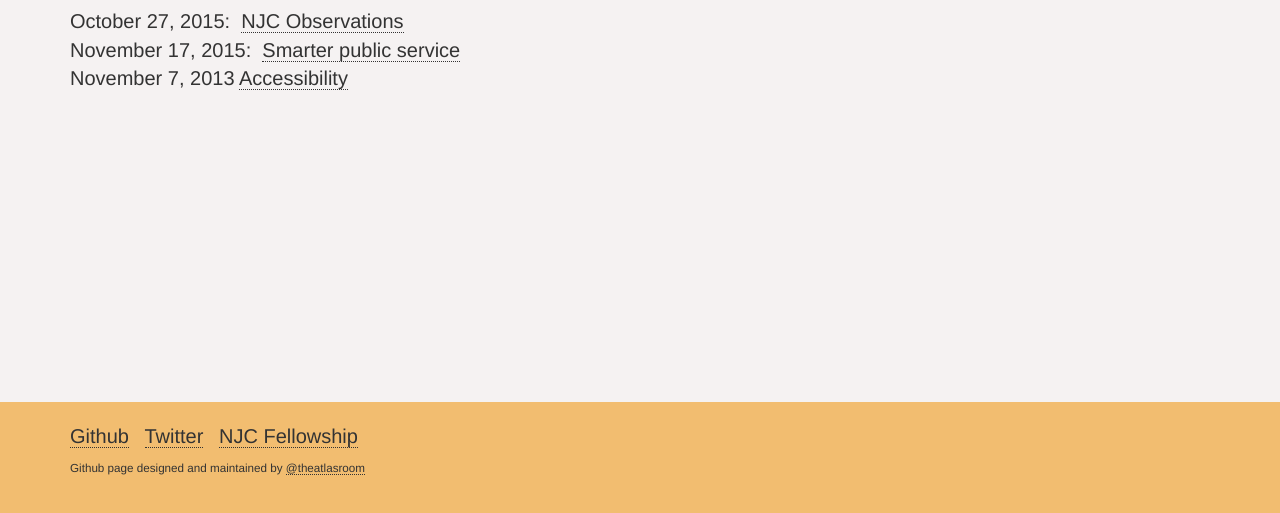
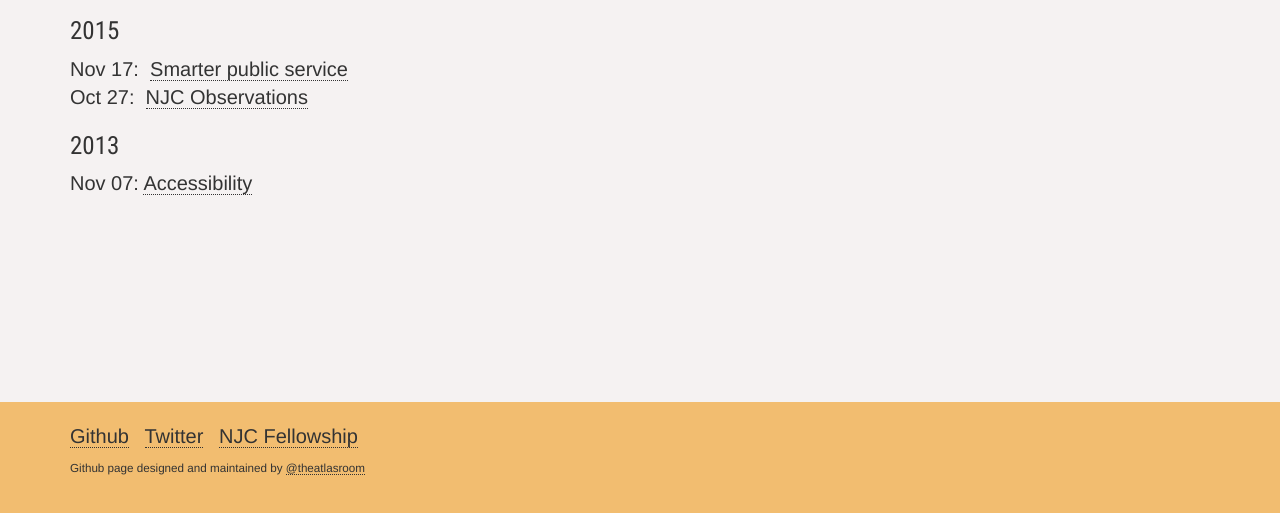
Before and after one commit to theatlasroom/presentations, a website: page index.html in a window 1280 px wide. Shown: the part 253-766 px from the top of the page. Drawn offline with nearby package versions, Linux system fonts and the light colour scheme.

Commit message:
updated the list to group by year

```diff
--- a/index.html
+++ b/index.html
@@ -20,17 +20,21 @@
     <main>
       <div class="container">
         <h2>Presentations</h2>
+        <h3>2015</h3>
         <ul>
           <li>
-            <span class="date">October 27, 2015:</span>&nbsp;
-            <a href="20151027-observations.html">NJC Observations</a>
-          </li>
-          <li>
-            <span class="date">November 17, 2015:</span>&nbsp;
+            <span class="date">Nov 17:</span>&nbsp;
             <a href="20151117-smart-gov.html">Smarter public service</a>
           </li>
           <li>
-            <span class="date">November 7, 2013</span>
+            <span class="date">Oct 27:</span>&nbsp;
+            <a href="20151027-observations.html">NJC Observations</a>
+          </li>
+        </ul>
+        <h3>2013</h3>
+        <ul>
+          <li>
+            <span class="date">Nov 07:</span>
             <a href="http://prezi.com/1tme4s-7djm6/?utm_campaign=share&utm_medium=copy">Accessibility</a>
           </li>
         </ul>
```
